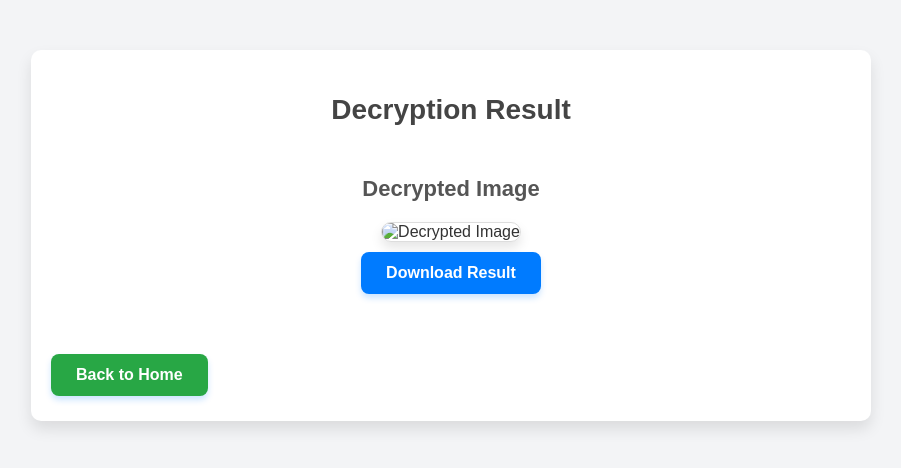
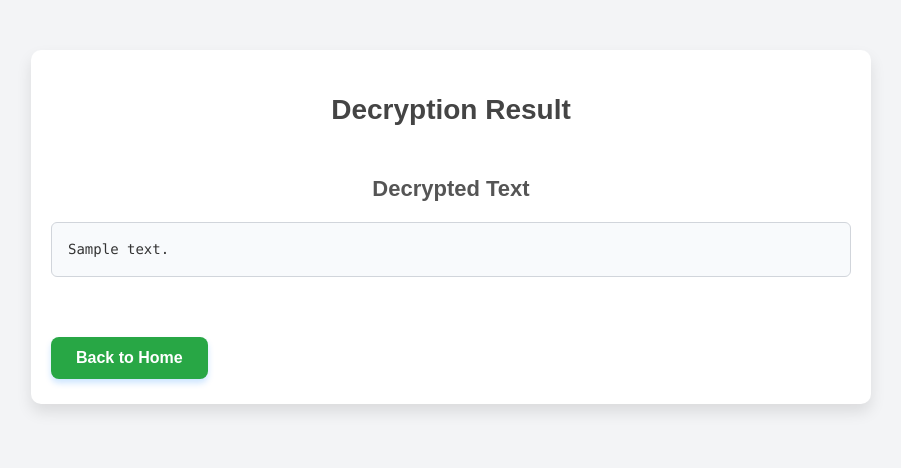
Before and after one commit to sun-at-40/VisualCrypto, a Flask app: template web_app/templates/dec_result.html in a window 1280 px wide. Shown: the top 468 px of the page, without its empty margins (189-1090 px from the left). Run offline with Flask 3, Linux system fonts and the light colour scheme; the template is opened without the code that fills it: most values are stand-ins (such as "Sample title", 1, 10 or a date in 2020).

Commit message:
Added Text Encryption.

```diff
--- a/web_app/algo_interface.py
+++ b/web_app/algo_interface.py
@@ -1,5 +1,6 @@
 from scripts.visual_cryptography import vc_grayscale_halftone, vc_color_cmyk
 from scripts.random_grid import rg_grayscale_halftone, rg_grayscale_bitplane, rg_grayscale_additive_SS, rg_color_additive_SS
+from scripts.text_crypto import tc_utf8_xor
 
 # Using get_config() to retrieve the dictionaries with function mappings
 ALGORITHM_MODULES = {
@@ -10,4 +11,6 @@ ALGORITHM_MODULES = {
 
     "vc_grayscale_halftone": vc_grayscale_halftone.get_config(),
     "vc_color_cmyk": vc_color_cmyk.get_config(),
+
+    "tc_utf8_xor": tc_utf8_xor.get_config(),
 }
--- a/web_app/app.py
+++ b/web_app/app.py
@@ -109,6 +109,8 @@ def process():
                 param_values[param_key] = int(request.form.get(param_key, param_config.get("default", 0)))
             elif param_config["type"] == "select":
                 param_values[param_key] = request.form.get(param_key, param_config.get("default"))
+            elif param_config["type"] == "text":
+                param_values[param_key] = request.form.get(param_key, param_config.get("default", ""))
             # Here it is possible to add other types of requirements for new schemes
 
         # Call the appropriate method dynamically
@@ -120,6 +122,8 @@ def process():
         elif operation == "decryption":
             decrypt_method = algorithm_module.get("decrypt")
             result = decrypt_method(*images, *param_values.values())  # Pass images first, then only parameter values
+            if algorithm_module.get("result_type") == "text":
+                return render_template('dec_result.html', decrypted_text=result)
             return save_and_render_decryption_result(result, algorithm_module.get("extension"))
 
     except Exception as e:
--- a/web_app/static/css/result_style.css
+++ b/web_app/static/css/result_style.css
@@ -53,6 +53,36 @@ h2 {
     border-radius: 10px;
     box-shadow: 0px 6px 12px rgba(0, 0, 0, 0.1);
     margin-bottom: 10px;
+}
+
+.text-result-container {
+    justify-content: stretch;
+}
+
+.image-container .text-result-container {
+    width: 100%;
+}
+
+.text-result-container div {
+    max-width: none;
+    width: 100%;
+}
+
+.decrypted-text {
+    box-sizing: border-box;
+    width: 100%;
+    margin: 0;
+    padding: 16px;
+    overflow-wrap: anywhere;
+    white-space: pre-wrap;
+    word-break: break-word;
+    text-align: left;
+    font-family: Consolas, monospace;
+    font-size: 14px;
+    line-height: 1.5;
+    background-color: #f8fafc;
+    border: 1px solid #d1d5db;
+    border-radius: 6px;
 }
 
 /* Buttons */
--- a/web_app/templates/dec_result.html
+++ b/web_app/templates/dec_result.html
@@ -10,6 +10,14 @@
 <body>
     <div class="container">
         <h1>Decryption Result</h1>
+        {% if decrypted_text is defined %}
+        <div class="image-container text-result-container">
+            <div>
+                <h2>Decrypted Text</h2>
+                <pre class="decrypted-text">{{ decrypted_text }}</pre>
+            </div>
+        </div>
+        {% else %}
         <div class="image-container">
             <div>
                 <h2>Decrypted Image</h2>
@@ -17,6 +25,7 @@
                 <a class="button" href="{{ result_download }}" download>Download Result</a>
             </div>
         </div>
+        {% endif %}
         <a class="button back-button" href="/">Back to Home</a>
     </div>
 </body>
```
Also changed, not shown: scripts/text_crypto/tc_utf8_xor.py (added, +84 -0 lines), web_app/templates/index.html (+9 -1 lines), web_app/static/output/share1.png, web_app/static/output/share2.png, web_app/static/uploads/share1.png, web_app/static/uploads/share2.png, web_app/static/uploads/textshare1.png (added), web_app/static/uploads/textshare2.png (added).
